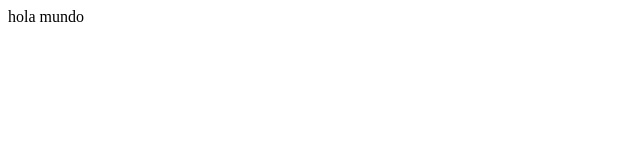
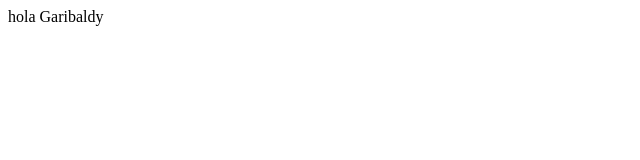
Before and after one commit to dgaribaldy/proyecto-javascript, a plain HTML site: page index.html in a window 1280 px wide. Shown: the full height of the page, 0-640 px from the left. Drawn offline with Linux system fonts and the light colour scheme.

Commit message:
commit inicial 2.

```diff
--- a/index.html
+++ b/index.html
@@ -5,6 +5,6 @@
 	<title> hello word</title>
 </head>
 <body>
-	hola mundo
+	hola Garibaldy
 </body>
 </html>
```
